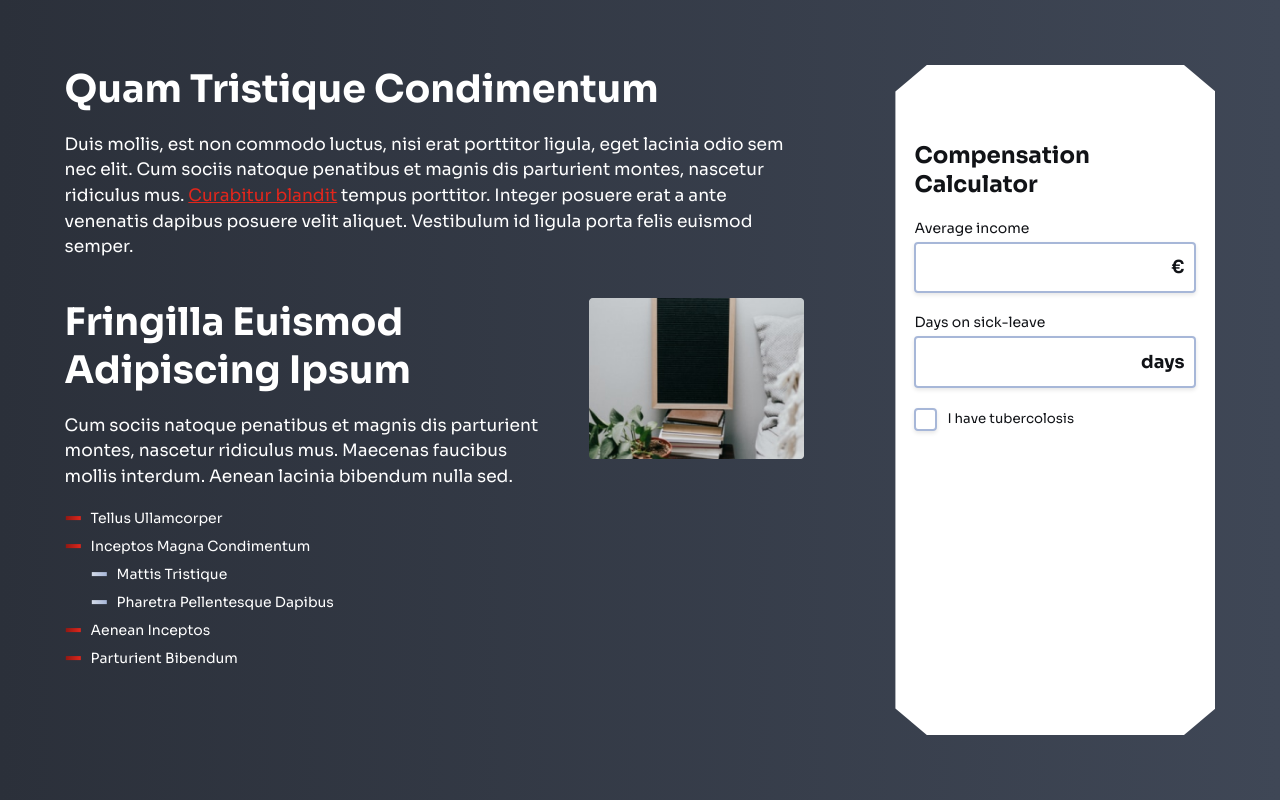
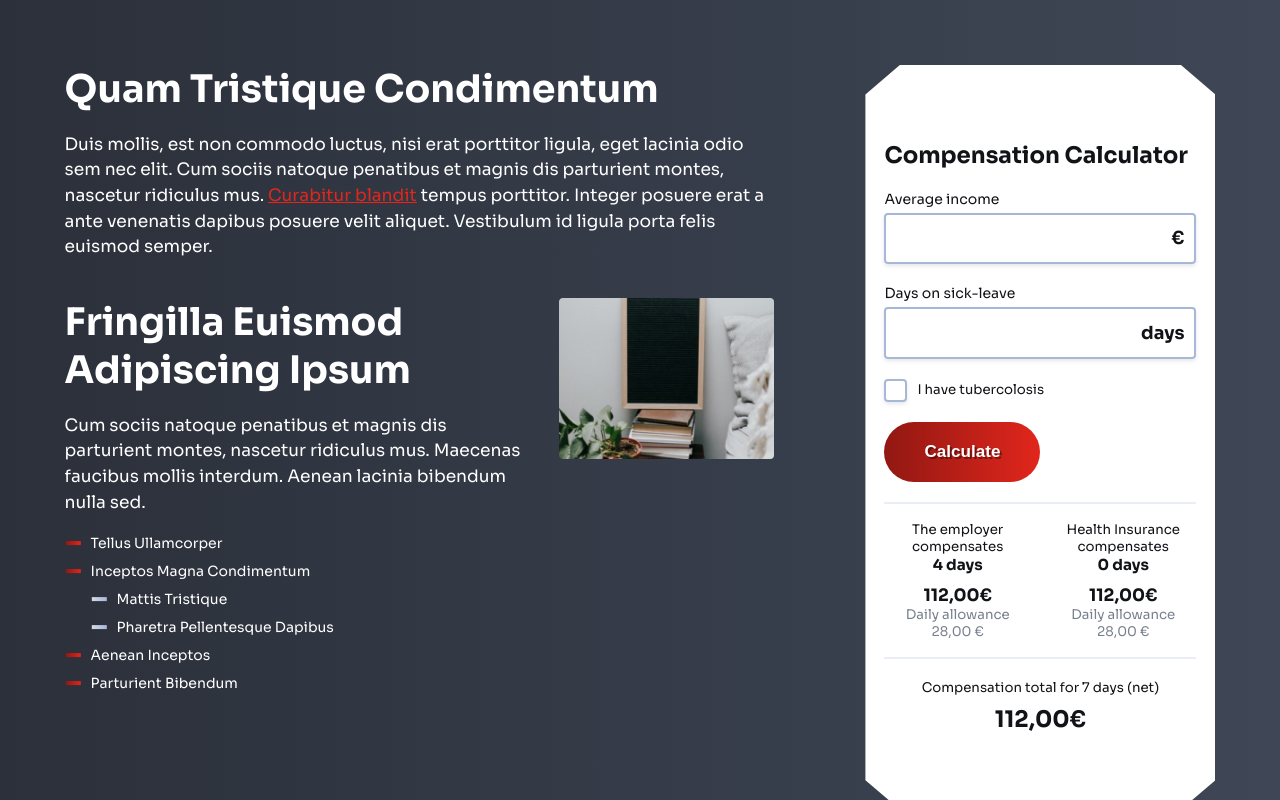
Before and after one commit to gabelashvili/redberry, a React (Create React App) app: page / in a window 1280 px wide. Built offline with nearby package versions, Linux system fonts and the light colour scheme.

Commit message:
add components

```diff
--- /dev/null
+++ b/src/components/Button/Button.js
@@ -0,0 +1,11 @@
+import './button.scss';
+
+const Button = ({ children, handleClick }) => {
+  return (
+    <button className="button" onClick={handleClick}>
+      {children}
+    </button>
+  );
+};
+
+export default Button;
--- /dev/null
+++ b/src/components/Button/button.scss
@@ -0,0 +1,15 @@
+@import '.../../../../assets/scss/colors';
+
+.button {
+  background: linear-gradient(90deg, #911812 0%, #e1261c 100%);
+  border-radius: 30px;
+  color: color(common, white);
+  padding: 20px 40px;
+  width: fit-content;
+  font-size: 1.125rem;
+  font-weight: 700;
+  outline: none;
+  border: 0;
+  text-shadow: 2px 2px 0px rgba(0, 0, 0, 0.4);
+  cursor: pointer;
+}
--- a/src/components/Calculator/Calculator.js
+++ b/src/components/Calculator/Calculator.js
@@ -1,5 +1,6 @@
 import { useState } from 'react';
 import { isNumber } from '../../helpers/helpers';
+import Button from '../Button/Button';
 import Checkbox from '../Checkbox/Checkbox';
 import TextField from '../TextField/TextField';
 import './calculator.scss';
@@ -38,6 +39,25 @@ const Calculator = () => {
         value={values.tubercolosis}
         handleChange={(val) => setValues({ ...values, tubercolosis: val })}
       />
+      <Button handleClick={() => console.log('ae')}>Calculate</Button>
+      <div className="calculator__details">
+        <div className="calculator__details-wrapper">
+          <p className="calculator__details-title">The employer compensates</p>
+          <b>4 days</b>
+          <p className="calculator__details-value">112,00€</p>
+          <p className="calculator__details-desc">Daily allowance 28,00 €</p>
+        </div>
+        <div className="calculator__details-wrapper">
+          <p className="calculator__details-title">Health Insurance compensates</p>
+          <b>0 days</b>
+          <p className="calculator__details-value">112,00€</p>
+          <p className="calculator__details-desc">Daily allowance 28,00 €</p>
+        </div>
+      </div>
+      <div className="calculator__total">
+        <p className="calculator__total-title">Compensation total for 7 days (net)</p>
+        <p className="calculator__total-value">112,00€</p>
+      </div>
     </div>
   );
 };
--- a/src/components/Calculator/calculator.scss
+++ b/src/components/Calculator/calculator.scss
@@ -3,7 +3,10 @@
 
 .calculator {
   box-sizing: border-box;
-  width: 320px;
+  margin: auto;
+  height: 100%;
+  max-width: 500px;
+  width: 100%;
   background-color: color(common, white);
   clip-path: polygon(10% 0, 90% 0, 100% 4%, 100% 96%, 90% 100%, 10% 100%, 0 96%, 0 4%);
   padding: 5rem 1.25rem;
@@ -14,5 +17,77 @@
     font-size: 1.5rem;
     font-weight: 700;
     color: color(common, primary);
+    justify-content: center;
+    align-items: center;
+  }
+  &__details {
+    display: flex;
+    padding: 1.25rem 0px;
+    gap: 1.25rem;
+    position: relative;
+    align-items: flex-start;
+    &::before {
+      content: ' ';
+      position: absolute;
+      background-color: color(common, secondary-light);
+      width: 100%;
+      height: 2px;
+      top: 0;
+    }
+    &::after {
+      content: ' ';
+      position: absolute;
+      background-color: color(common, secondary-light);
+      width: 100%;
+      height: 2px;
+      bottom: 0;
+    }
+  }
+  &__details-wrapper {
+    display: flex;
+    flex-direction: column;
+    color: color(common, primary);
+    align-items: center;
+    width: 50%;
+    justify-content: center;
+    position: relative;
+  }
+  &__details-title {
+    font-size: 0.875rem;
+    text-align: center;
+    & b {
+      font-weight: 700;
+    }
+  }
+  &__details-value {
+    font-size: 1.125rem;
+    font-weight: 700;
+    margin-top: 10px;
+    text-align: center;
+  }
+  &__details-desc {
+    color: color(common, secondary);
+    font-size: 0.875rem;
+    text-align: center;
+  }
+  &__total {
+    display: flex;
+    flex-direction: column;
+    color: color(common, primary);
+    text-align: center;
+  }
+  &__total-title {
+    font-size: 0.875rem;
+    color: color(common, primary);
+    margin-bottom: 0.625rem;
+  }
+  &__total-value {
+    font-size: 1.5rem;
+    font-weight: 700;
+  }
+  @include lg() {
+    & {
+      width: 350px;
+    }
   }
 }
```
